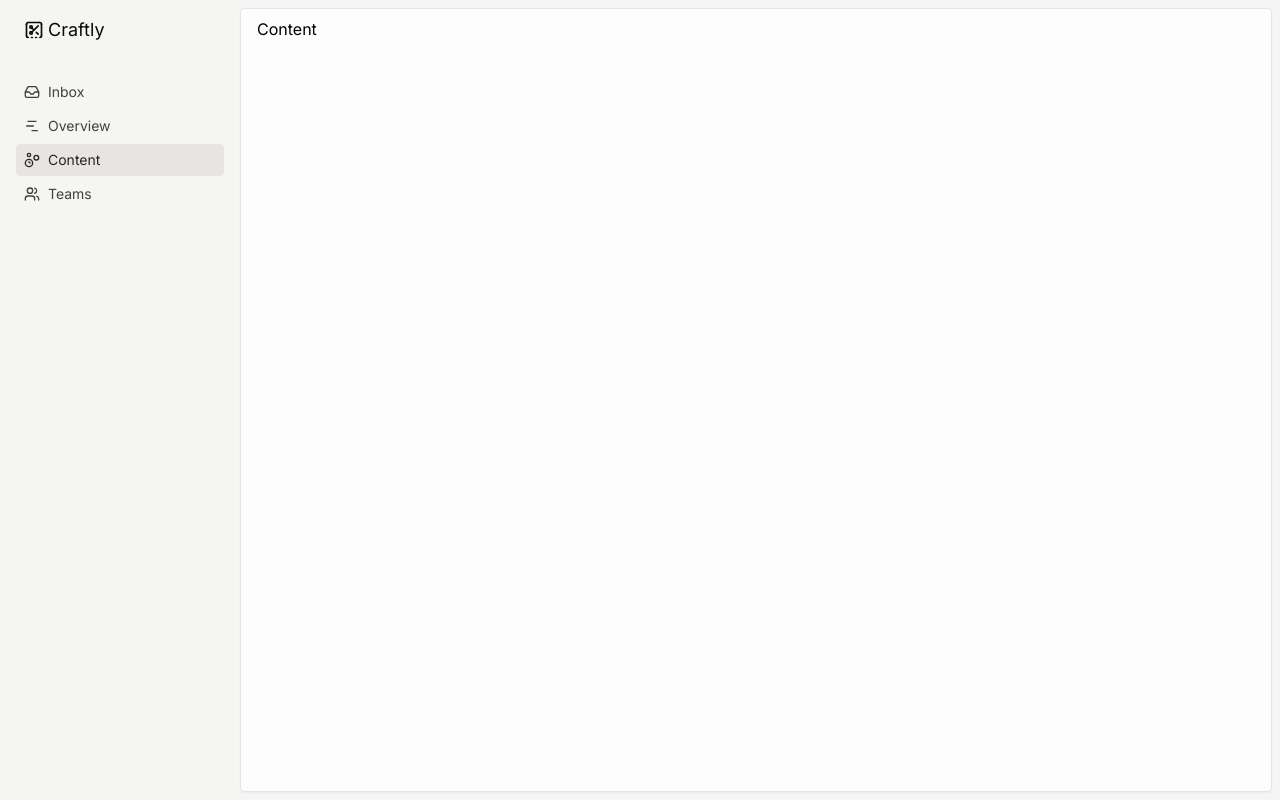
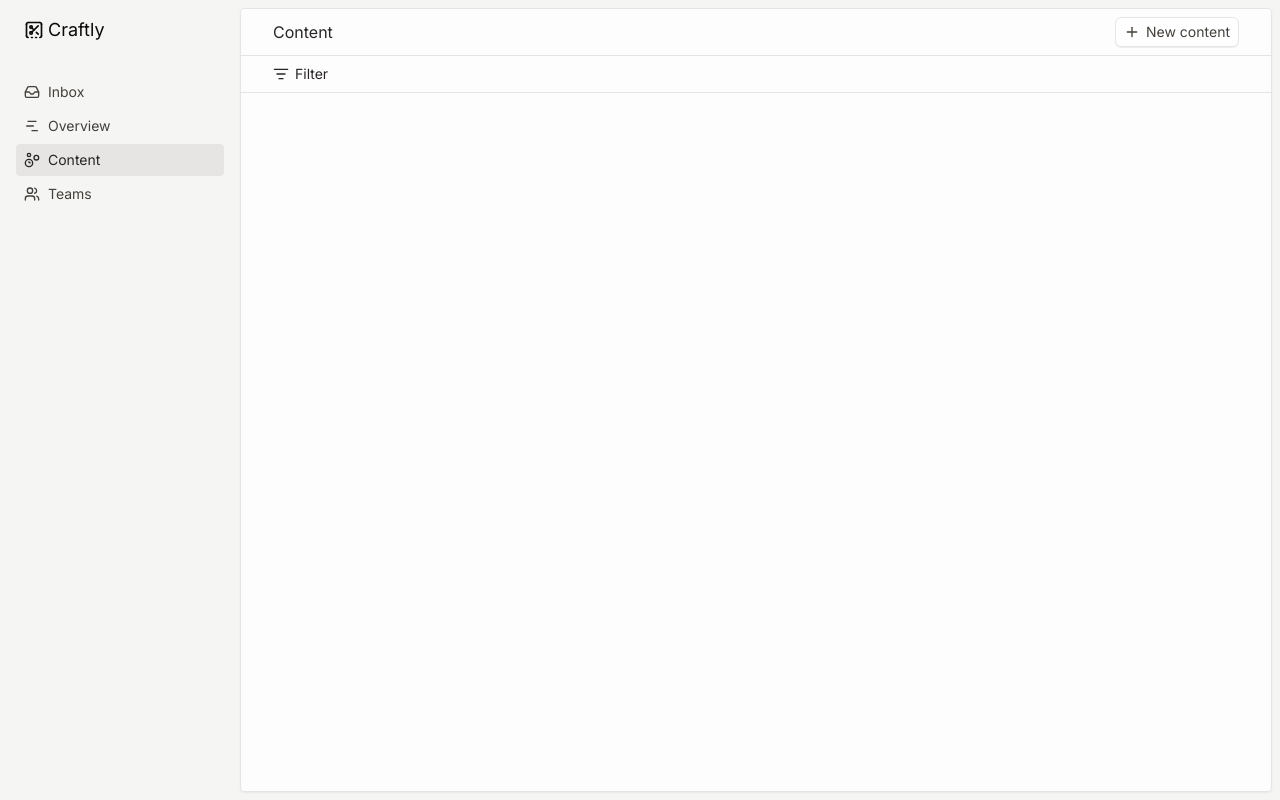
Before and after one commit to UbdaNam/craftly, a React (Vite) app: page /content in a window 1280 px wide. Built offline with nearby package versions, Linux system fonts and the light colour scheme.

Commit message:
Add content page heading and filter placeholder

```diff
--- a/src/pages/Content.tsx
+++ b/src/pages/Content.tsx
@@ -1,5 +1,24 @@
+import Button from '@/components/Button/Button';
+import { Heading } from '@/components/Heading/Heading';
+import { ListFilter, Plus } from 'lucide-react';
+
 const Content = () => {
-  return <div className="m-2 px-2">Content</div>;
+  return (
+    <div className="divide-y divide-border">
+      <div className="flex items-center justify-between px-8 py-2">
+        <Heading>Content</Heading>
+        <Button className="space-x-1.5">
+          <Plus className="size-4" /> <span>New content</span>
+        </Button>
+      </div>
+      <div className="px-8 py-2">
+        <div className="flex items-center space-x-1.5 text-stone-800 text-sm">
+          <ListFilter className="size-4" /> <span>Filter</span>
+        </div>
+      </div>
+      <div></div>
+    </div>
+  );
 };
 
 export default Content;
--- a/src/routers/index.tsx
+++ b/src/routers/index.tsx
@@ -1,5 +1,5 @@
 import { Route, Routes } from 'react-router-dom';
-import AppLayout from '@/components/layout/AppLayout';
+import AppLayout from '@/components/Layout/AppLayout';
 import Overview from '@/pages/Overview';
 import Content from '@/pages/Content';
 import Inbox from '@/pages/Inbox';
```
